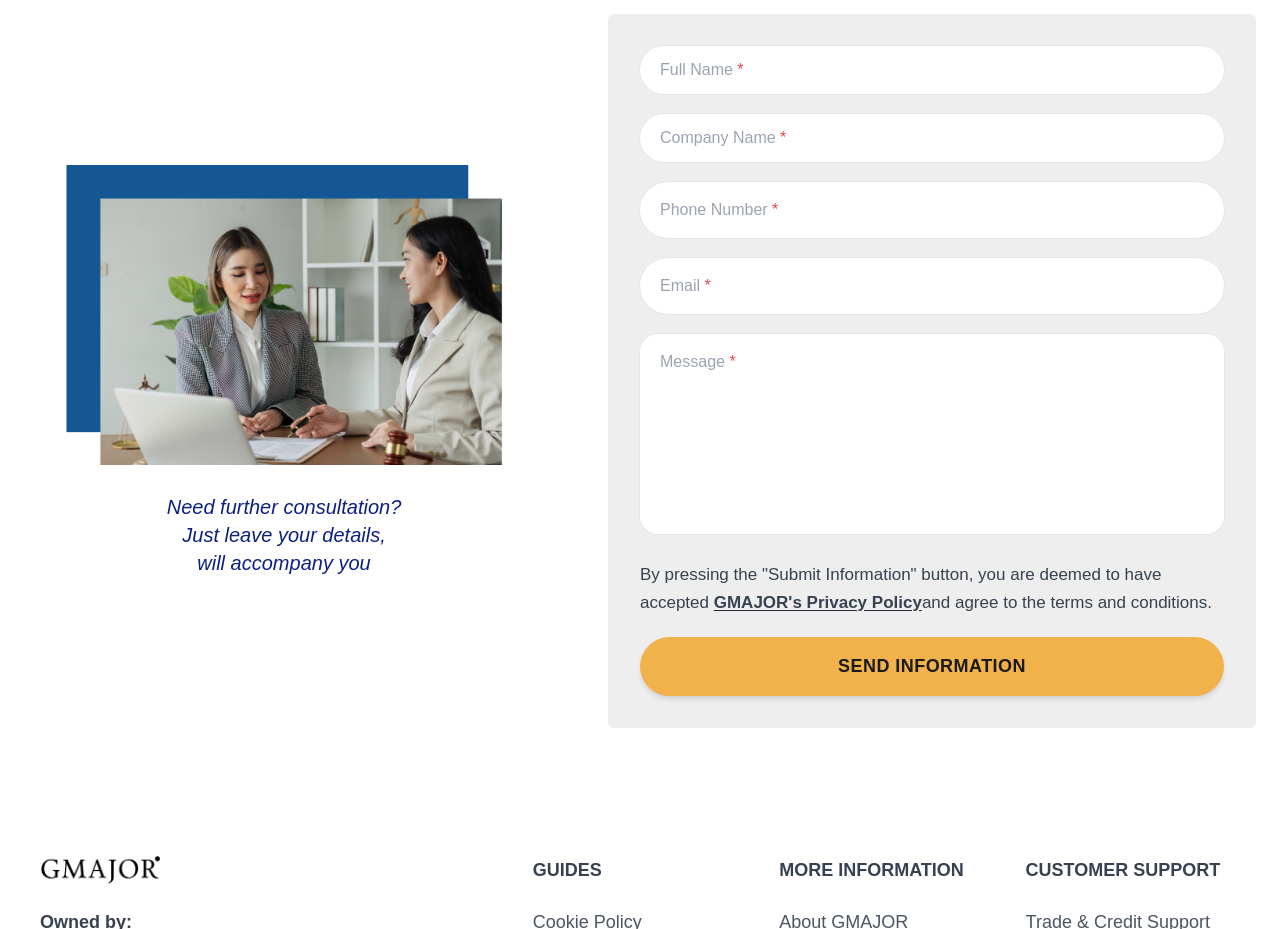
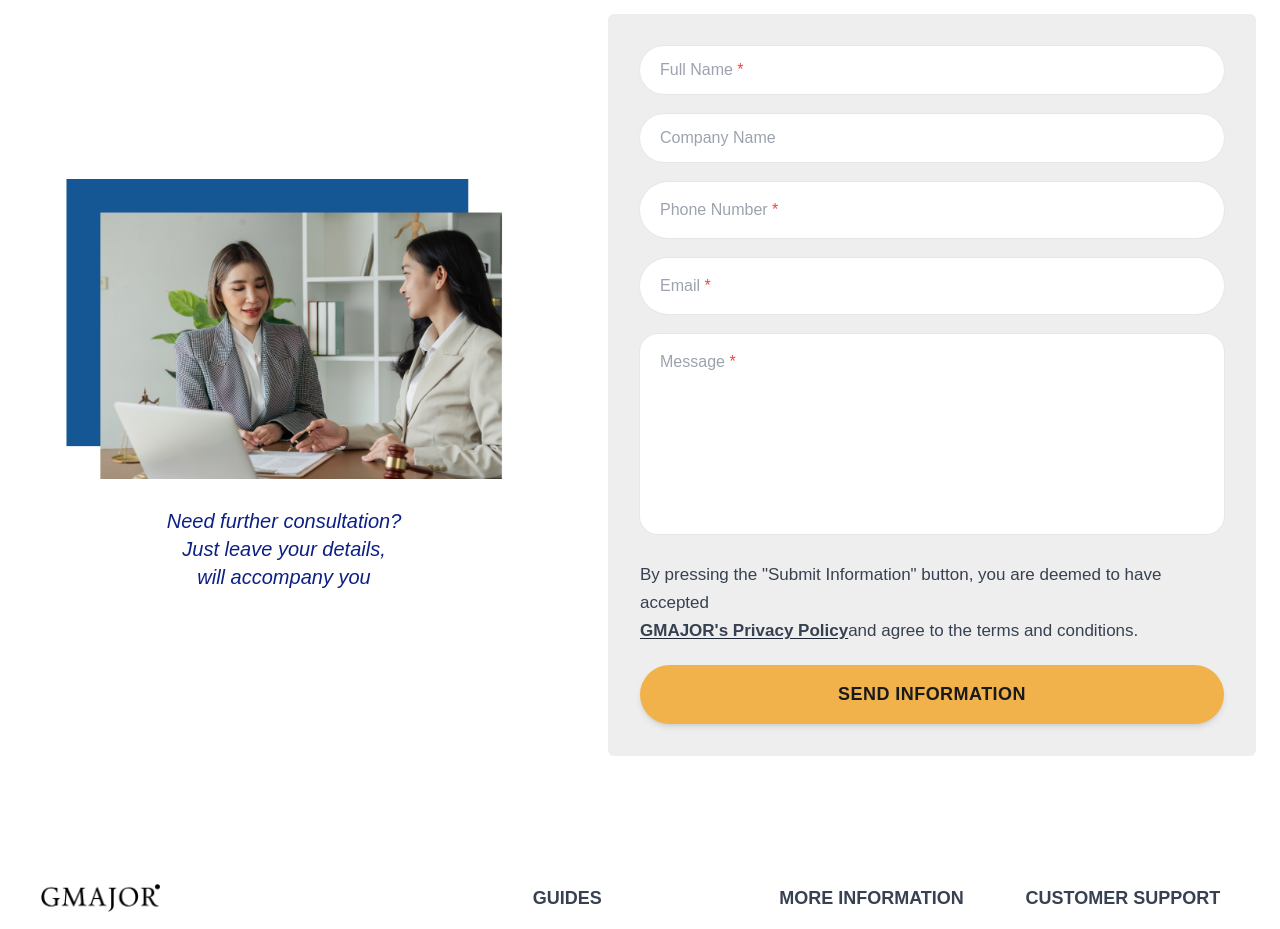
Before and after one commit to gmajorglobal/gmajor-landing, a Next.js app: page /en in a window 1280 px wide. Shown: the part 8880-9809 px from the top of the page. Built offline with nearby package versions, Linux system fonts and the light colour scheme.

Commit message:
fix version

```diff
--- a/app/components/ContactFormHero.tsx
+++ b/app/components/ContactFormHero.tsx
@@ -122,7 +122,7 @@ export default function ContactFormHero({ locale = 'vi' }: ContactFormHeroProps)
                text-gray-400 opacity-0
                peer-placeholder-shown:opacity-100 peer-focus:opacity-0"
                 >
-                  {t('contactForm.form.companyLabel')} <span className="text-red-500">*</span>
+                  {t('contactForm.form.companyLabel')}
                 </span>
               </div>
 
@@ -196,6 +196,7 @@ export default function ContactFormHero({ locale = 'vi' }: ContactFormHeroProps)
 
               <p className="text-[14px] sm:text-[15px] md:text-[16px] lg:text-[17px] leading-6 sm:leading-7 text-gray-700 whitespace-pre-line">
                 {t('contactForm.form.privacyText')}{" "}
+                <br/>
                 <a
                   href={`https://www.gmajor.biz/privacy-policy?lang=${locale}`}
                   target="_blank"
```
